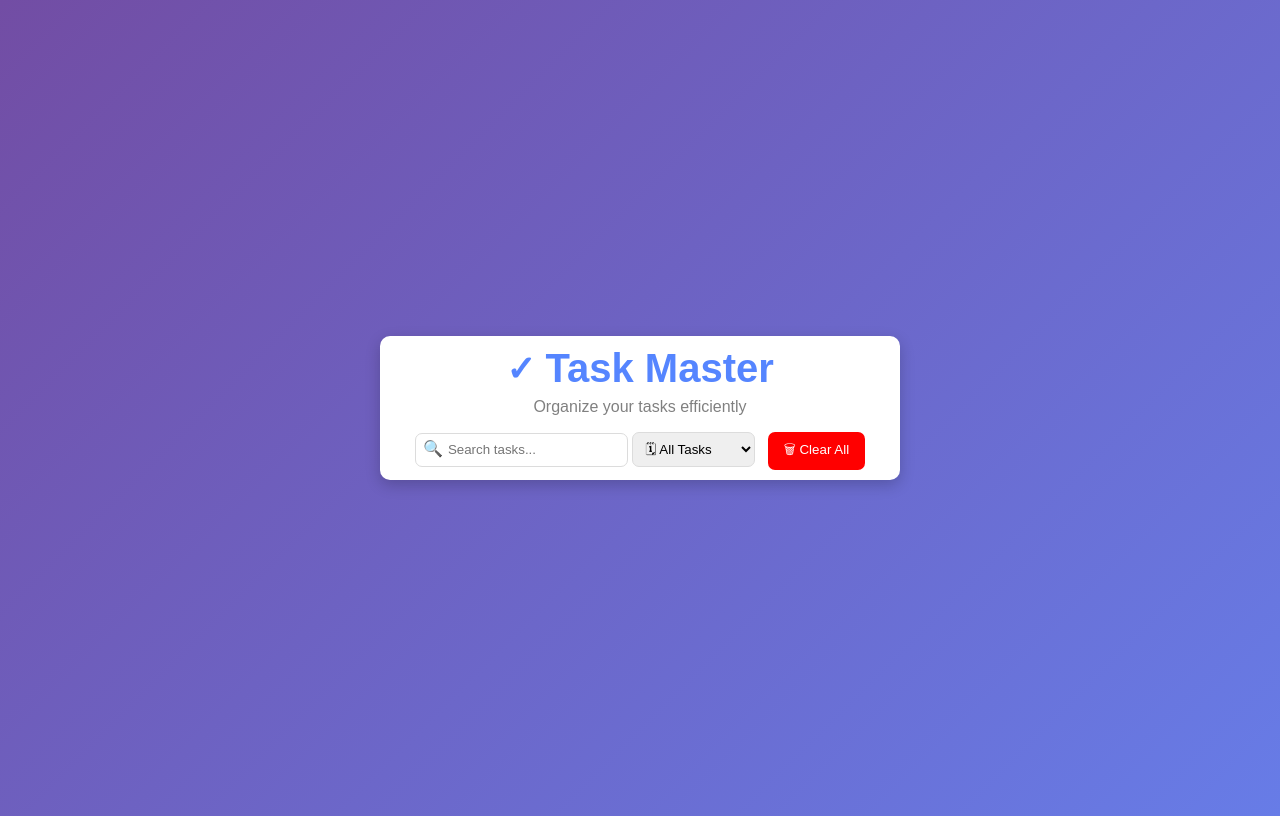
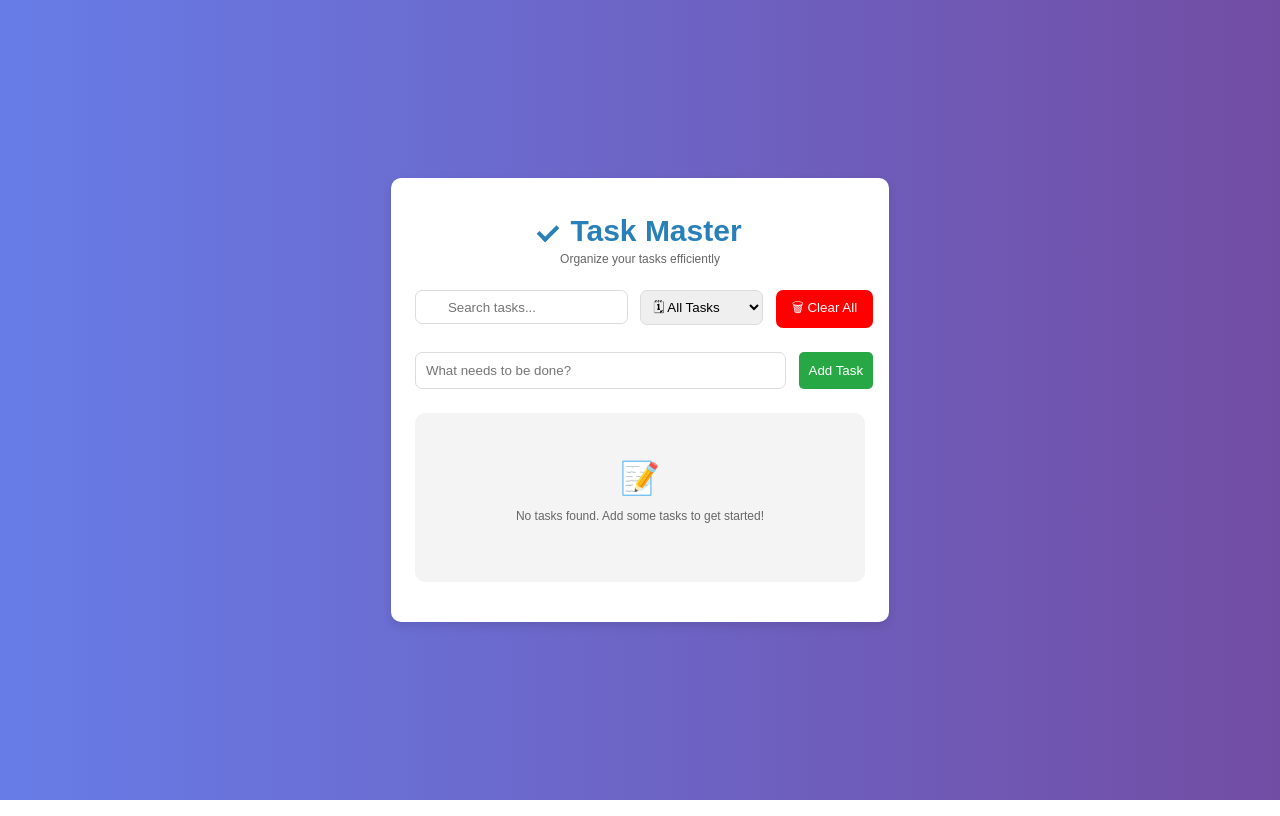
Before and after one commit to elio142/todo_liste, a plain HTML site: page index.html in a window 1280 px wide. Drawn offline with Linux system fonts and the light colour scheme.

Commit message:
third section

```diff
--- a/index.html
+++ b/index.html
@@ -3,16 +3,15 @@
   <head>
     <meta charset="UTF-8" />
     <meta name="viewport" content="width=device-width, initial-scale=1.0" />
-    <title>todo liste</title>
+    <title>Task Master</title>
     <link rel="stylesheet" href="style.css" />
   </head>
   <body>
     <div class="container">
-      <section class="header">
-        <h1><span class="header-icon">&#10003;</span> Task Master</h1>
-        <p>Organize your tasks efficiently</p>
-      </section>
-      <section class="task-controls">
+      <h1 class="title">Task Master</h1>
+      <p class="subtitle">Organize your tasks efficiently</p>
+
+      <div class="task-controls">
         <span class="input-container">
           <span class="icon">🔍</span>
           <input type="text" placeholder="Search tasks..." class="search-input"/>
@@ -23,6 +22,30 @@
           <option value="completed">⌛ Completed</option>
         </select>
         <button class="clear-btn">🗑 Clear All</button>
+      </div>
+
+      <div class="add-container">
+        <input
+          type="text"
+          class="new-task"
+          placeholder="What needs to be done?"
+          id="new-task"
+        />
+        <button class="add-task" id="add-task">Add Task</button>
+      </div>
+
+      <section class="task-list-section">
+        <ul class="task-list" id="task-list"></ul>
+        <div class="empty-tasks">
+          <span class="empty-icon">📝</span>
+          <p class="empty-text">
+            No tasks found. Add some tasks to get started!
+          </p>
+        </div>
+      </section>
+
+
+        </div>
       </section>
     </div>
 
--- a/style.css
+++ b/style.css
@@ -1,57 +1,58 @@
 body {
-    font-family: Arial, sans-serif;
+  font-family: sans-serif;
+  background: linear-gradient(to right, #677ce7, #724da4);
+  align-items: center;
   height: 100vh;
+  margin: 0;
   display: flex;
+  justify-content: center;
+  padding: 0;
   flex-direction: column;
+  flex-wrap: wrap;
+}
+.title {
+  color: #2980b9;
+  font-size: 30px;
+  font-weight: bold;
+  margin-bottom: 0;
+  display: flex;
   align-items: center;
   justify-content: center;
-    background: linear-gradient(135deg, #724da4, #677ce7);
+  gap: 12px;
 }
-
-.header {
-    text-align: center;
+.title::before {
+  content: "";
+  width: 16px;
+  height: 8px;
+  border-left: 4px solid #2980b9;
+  border-bottom: 4px solid #2980b9;
+  transform: rotate(-45deg);
 }
-
-.header h1 {
-    color: rgb(85, 133, 255);
-    font-size: 40px;
-    margin: 0;
+.subtitle {
   display: flex;
-    align-items: center;
-    justify-content: center; /* Centers the title */
-    gap: 10px; /* Space between icon and text */
-    font-weight: bold;
+  justify-content: center;
+  font-size: 12px;
+  color: #666;
+  margin-bottom: 1.5rem;
+  margin-top: 0.2rem;
 }
-
-.header-icon {
-    font-size: 35px;
-    color: rgb(85, 133, 255);
+.container {
+  background: white;
+  border-radius: 10px;
+  box-shadow: 0px 4px 10px rgba(0, 0, 0, 0.1);
+  padding: 1rem;
 }
-
-/* Fixing the issue with .icon */
-.input-container .icon {
+.input-container {
+  border-radius: 5px;
+  margin: 3rem 0.5rem 2rem 0.5rem;
+}
+.icon {
   position: absolute;
   transform: translateY(35%);
   margin-left: 0.5rem;
 }
-
-.header p {
-    margin-top: 7px;
-    color: gray;
-}
-
-.container {
-    width: 90%;
-    max-width: 500px;
-    background: white;
-    padding: 10px;
-    border-radius: 10px;
-    box-shadow: 0 5px 15px rgba(0, 0, 0, 0.2);
-    text-align: center;
-}
-
 .search-input {
-    padding-left: 2rem ;
+  padding-left: 2rem;
   height: 30px;
   border-radius: 7px;
   outline: none;
@@ -59,32 +60,98 @@ body {
 }
 
 .search-input:focus,
-.search-input:hover{
-    border-color:#00429f58;
-    box-shadow: 0 0 3px #00429f58 ;
-    transition: box-shadow 0.2s,
-    border-color 0.2s;
+.new-task:focus {
+  border-color: #2980b9;
+  box-shadow: 0 0 8px rgba(41, 128, 185, 0.5);
+  transform: scale(1.02); /* Slight zoom effect */
 }
-.search-input:not(:focus){
-    transition: box-shadow 0.5s ease-out,
-    border-color 0.7s ease-out;
+
+/* When input loses focus */
+.search-input:not(:focus),
+.new-task:not(:focus) {
+  transition: all 0.3s ease-out;
+  box-shadow: none;
+  transform: scale(1);
 }
+
 .filter-tasks {
   padding: 8px;
   border-radius: 7px;
   margin-right: 0.5rem;
   border: 1.5px solid gainsboro;
+  transition: all 0.3s ease-in-out; /* Smooth transition effect */
+  cursor: pointer;
 }
+/* When select is focused */
+.filter-tasks:focus {
+  border-color: #2980b9;
+  box-shadow: 0 0 8px rgba(41, 128, 185, 0.5);
+  transform: scale(1.02); /* Slight zoom effect */
+}
+/* When select loses focus */
+.filter-tasks:not(:focus) {
+  transition: all 0.3s ease-out;
+  box-shadow: none;
+  transform: scale(1);
+ }
+
 .clear-btn {
   padding: 8px 1rem;
   background: red;
   color: white;
   border: none;
   border-radius: 7px;
-    transition: background 0.3s ease;
+}
+.clear-btn:hover {
+    background-color: #ff4747; /* Lighter red on hover */
+    transform: scale(1.05); /* Slightly increase the button size for effect */
+    cursor: pointer; /* Shows a pointer cursor when hovering */
+    transition: background-color 0.3s, transform 0.2s ease; /* Smooth transition */
+}
+.add-container {
+  display: flex;
+  margin-left: 0.5rem;
+  margin-top: 1.5rem;
+}
+.new-task {
+  flex: 1;
+  padding: 10px;
+  margin-right: 0.5rem;
+  border: 1.5px solid gainsboro;
+  border-radius: 7px;
+  outline: none;
+}
+.add-task {
+  padding: 10px;
+  background: #28a745;
+  color: white;
+  border: none;
+  border-radius: 5px;
+  cursor: pointer;
+  margin-left: 5px;
+}
+.add-task:hover {
+    background-color: #218838; /* Darker green on hover */
+    transform: scale(1.05); /* Slightly increase the button size for effect */
+    cursor: pointer; /* Shows a pointer cursor when hovering */
+    transition: background-color 0.3s, transform 0.2s ease; /* Smooth transition */
+}
+.empty-tasks {
+  display: flex;
+  flex-direction: column;
+  align-items: center;
+  justify-content: center;
+  background: rgba(200, 200, 200, 0.2);
+  border-radius: 10px;
+  padding: 10%;
+  margin: 1.5rem 0.5rem;
 }
 
-.clear-btn:hover {
-    background: rgb(255, 100, 100); /* Lighter red on hover */
-    cursor: pointer;
+.empty-icon {
+  font-size: 2rem;
 }
+
+.empty-text {
+  font-size: 12px;
+  color: #666;
+}
```
Lines whose indentation alone changed are shown as unchanged.
